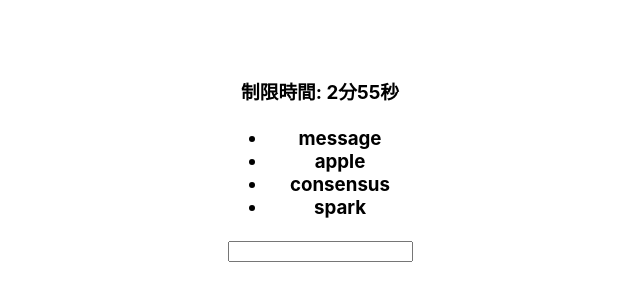
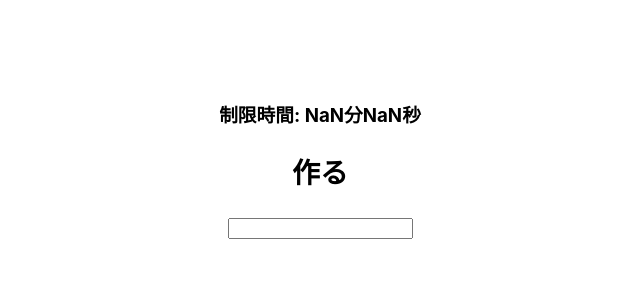
Before and after one commit to shupopo-999/web-app, a React (Create React App) app: page / in a window 1280 px wide. Shown: the part 240-540 px from the top of the page, without its empty margins (320-960 px from the left). Built offline with nearby package versions, Linux system fonts and the light colour scheme; the HTML template or start-up script is replaced by a standard one.

Commit message:
fix: 一部修正

```diff
--- a/src/App.tsx
+++ b/src/App.tsx
@@ -1,47 +1,91 @@
 import React, { useState } from 'react';
 import './App.css';
-import  Countdown  from './countdown';
+import Countdown from './countdown';
 
 function App() {
-  const [inputValue, setInputValue] = useState("");
-
-  const quiz = [
+    const quiz = [
     {
+      id: 1,
       question: "message",
       ansewer: ["メッセージ", "めっせーじ","messe-ji","messe-zi","伝言","でんごん","denngonn","dengon"]
     },
     {
+      id: 2,
       question: "apple",
       ansewer: ["りんご", "リンゴ","rinngo","ringo"]
     },
     {
+      id: 3,
       question: "consensus",
       ansewer: ["コンセンサス", "こんせんさす", "konsensasu","konnsennsasu","一致","いっち","itti", "合意","ごうい","goui"]
     },
     {
+      id: 4,
       question: "spark",
       ansewer: ["火花","ひばな","hibana","きらめき","kiramenki"]
+    },
+    {
+      id: 5,
+      question: "speak",
+      ansewer: ["話す","はなす","hanasu","しゃべる","shaberu"]
+    },
+    {
+      id: 6,
+      question: "success",
+      ansewer: ["成功","せいこう","seikou"]
+    },
+    {
+      id: 7,
+      question: "decay",
+      ansewer: ["腐る","くさる","kusaru"]
+    },
+    {
+      id: 8,
+      question: "作る",
+      ansewer: ["make up","Make Up","make","Make"]
+    },
+    {
+      id: 9,
+      question: "破壊",
+      ansewer: ["break","Break","destruction","やぶる","yaburu"]
     }
-  ]
+  ];
+
+  const [inputValue, setInputValue] = useState("");
+  const [quizIndex, setQuizIndex] = useState(Math.floor(Math.random() * quiz.length));
+  const [result, setResult] = useState("");
+
+
 
   const handlesubmit = (e: React.FormEvent<HTMLFormElement>) =>{
     e.preventDefault();
+    judgment();
   }
 
   const handlechenge = (e: React.ChangeEvent<HTMLInputElement>) =>{
     setInputValue(e.target.value);
   }
 
-  const listItems = quiz.map((quizIndex) =>
-    <li>{quizIndex.question}</li>
-  );
+  const setQuiz = () => {
+    return quiz[quizIndex].question;
+  }
+
+  const judgment = () =>{
+    if(quiz[quizIndex].ansewer.includes(inputValue)){
+      setResult("正解");
+      setInputValue("");
+    }else{
+      setResult("不正解");
+      setInputValue("");
+    }
+  }
 
   return (
     <div className="App">
       <h3>
-        <Countdown />
-        <h2 className="text"></h2>
-        <ul>{listItems}</ul>
+        <Countdown time={60}/>
+        <h2>{setQuiz()}</h2>
+        <ul>{result}</ul>
         <form onSubmit={(e) => handlesubmit(e)} >
           <input type="text" onChange={(e) => handlechenge(e)} className="inputText"/>
         </form>
--- a/src/countdown.tsx
+++ b/src/countdown.tsx
@@ -2,8 +2,8 @@ import React from 'react';
 import { useState } from 'react';
 import { useCountDownInterval } from './useCountDownInterval';
 
-const Countdown  = () => {
-  const [countTime, setCountTime] = useState<number>(180)
+const Countdown  = (num:any) => {
+  const [countTime, setCountTime] = useState<number>(num)
   useCountDownInterval(countTime, setCountTime)
     return (
       <p>制限時間: {Math.floor(countTime / 60)}分{countTime % 60}秒 </p>
```
